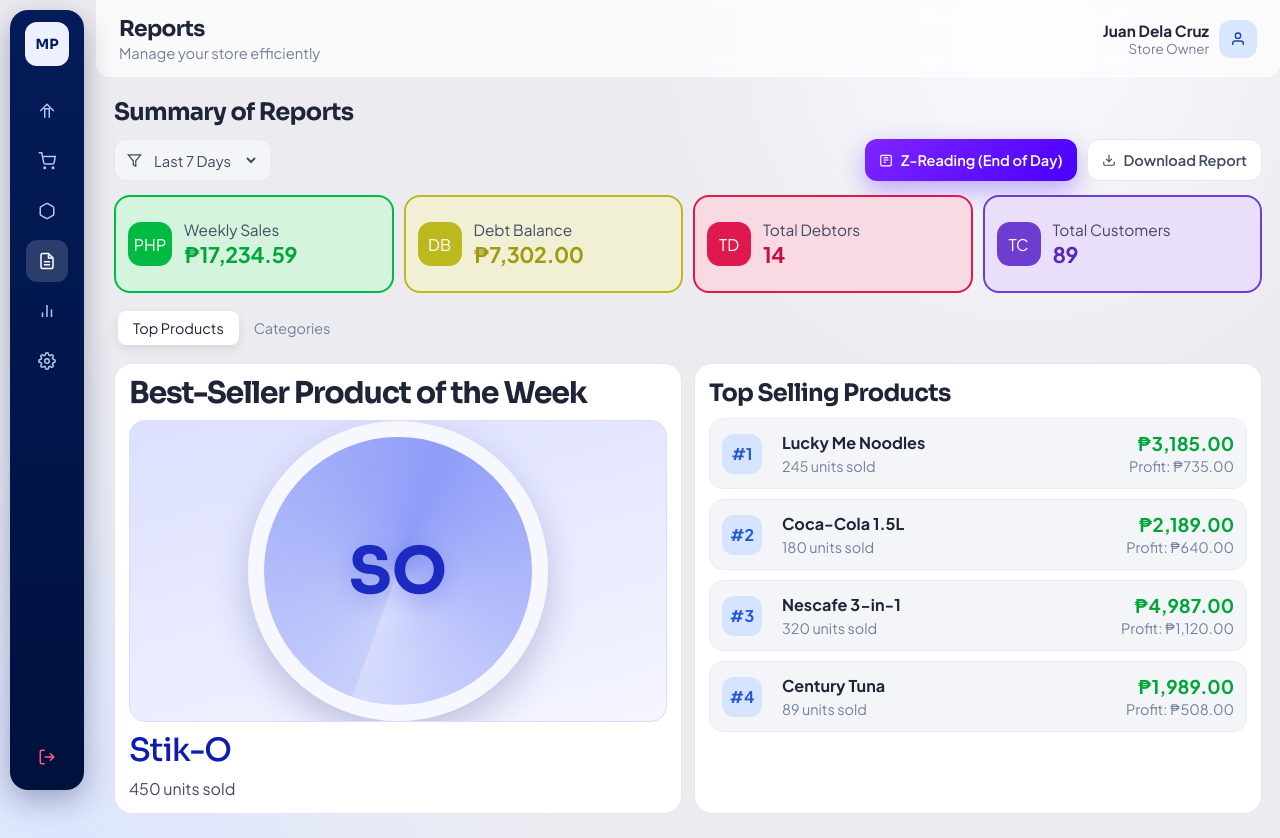
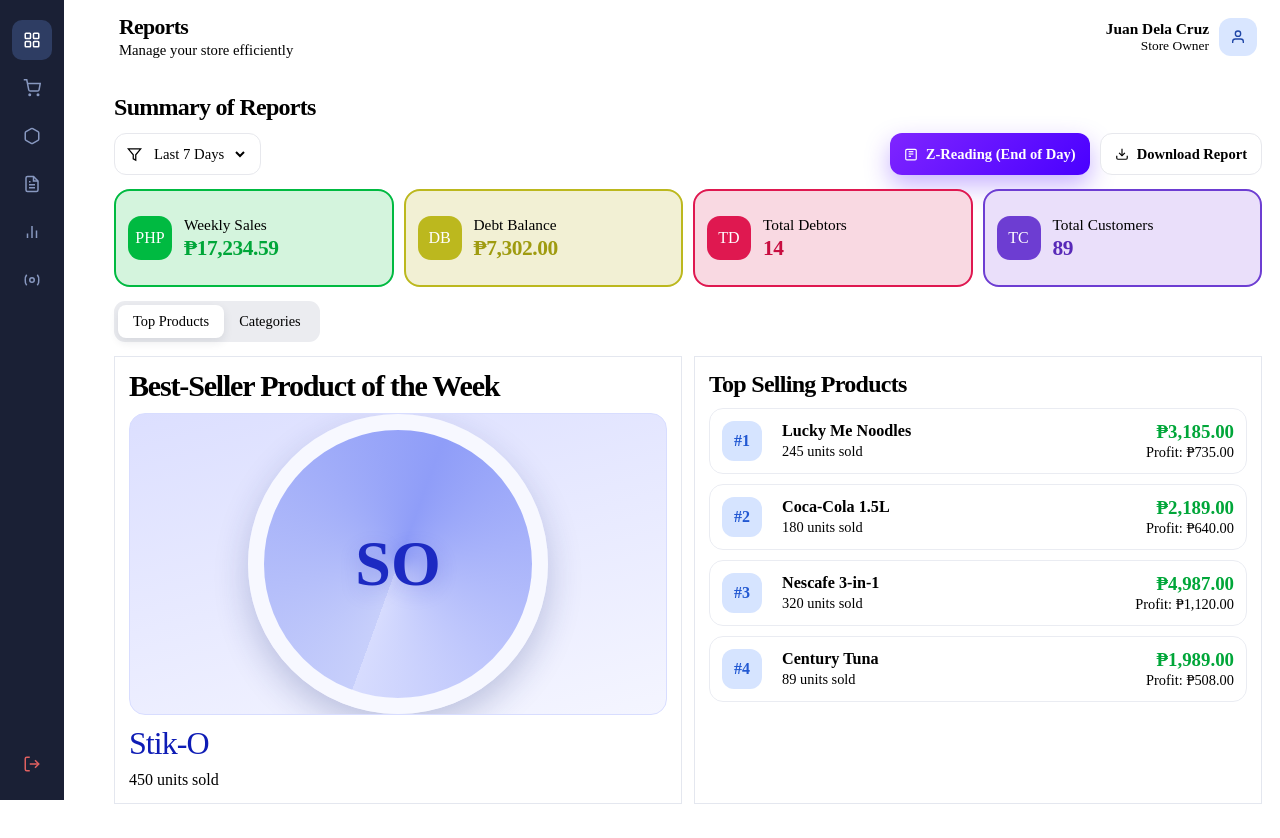
Before and after one commit to jeremiahmaxwellang/ITISDEV-MicroPOS, a PHP site: page /views/reports.html in a window 1280 px wide. After the commit the page ends 804 px from the top, so only its background shows below. Run offline with PHP 8.4, Linux system fonts and the light colour scheme.

Commit message:
[FRONTEND FIX] modified nvabar css

```diff
--- a/public/css/reports.css
+++ b/public/css/reports.css
@@ -5,29 +5,30 @@
 }
 
 :root {
-  --bg: #ececf0;
-  --surface: #ffffff;
-  --surface-soft: #f4f5f8;
-  --ink-strong: #1f2538;
-  --ink-body: #414a63;
-  --ink-soft: #73809a;
-  --line: #d9dde6;
-  --navy: #021648;
-  --navy-soft: #10245b;
-  --green: #02b63b;
-  --green-soft: #dbf6e2;
-  --gold: #b7ae10;
-  --gold-soft: #f2f0cf;
-  --rose: #e0184a;
-  --rose-soft: #f9d8df;
-  --violet: #6f3dc8;
-  --violet-soft: #eaddfa;
-  --electric: #5f00ff;
-  --radius-xl: 18px;
-  --radius-lg: 14px;
-  --radius-md: 10px;
-  --font-main: "Plus Jakarta Sans", "Segoe UI", sans-serif;
-  --font-head: "Sora", "Segoe UI", sans-serif;
+    --navy: #1a2035;
+    --navy-light: #243050;
+    --navy-lighter: #2e3d63;
+    --blue-accent: #3b5bdb;
+    --blue-hover: #2f4ac7;
+    --green: #2ec77a;
+    --green-bg: #edfaf3;
+    --red: #e63946;
+    --red-bg: #fff0f1;
+    --red-border: #fcc5c8;
+    --orange: #e07c24;
+    --orange-bg: #fff8ee;
+    --orange-border: #f9d9a8;
+    --yellow-warn: #f59f00;
+    --gray-100: #f8f9fc;
+    --gray-200: #eef0f6;
+    --gray-300: #dde1ee;
+    --gray-500: #8891aa;
+    --gray-700: #4a5270;
+    --text-main: #1e2442;
+    --text-sub: #6b7394;
+    --sidebar-w: 64px;
+    --font: 'DM Sans', sans-serif;
+    --mono: 'DM Mono', monospace;
 }
 
 body {
@@ -42,17 +43,16 @@ body {
 }
 
 .sidebar {
-  position: fixed;
-  inset: 10px auto 10px 10px;
-  width: 74px;
-  background: linear-gradient(180deg, #031b59 0%, #00113e 100%);
-  border-radius: 18px;
+  width: var(--sidebar-w);
+  background: var(--navy);
   display: flex;
   flex-direction: column;
   align-items: center;
-  padding: 12px 0;
-  box-shadow: 0 10px 30px rgba(0, 18, 67, 0.32);
-  z-index: 30;
+  padding: 20px 0 16px;
+  gap: 8px;
+  position: fixed;
+  top: 0; left: 0; bottom: 0;
+  z-index: 100;
 }
 
 .sidebar-logo {
@@ -77,32 +77,35 @@ body {
 }
 
 .nav-icon {
-  width: 42px;
-  height: 42px;
-  border: 0;
-  border-radius: 11px;
-  background: transparent;
-  color: #bac6ea;
-  display: grid;
-  place-items: center;
+  width: 40px; height: 40px;
+  border-radius: 10px;
+  display: flex; align-items: center; justify-content: center;
+  color: #8898c0;
   cursor: pointer;
-  transition: background-color 0.18s ease, color 0.18s ease, transform 0.18s ease;
+  transition: background .15s, color .15s;
 }
 
 .nav-icon:hover {
-  color: #f6f8ff;
-  background: rgba(255, 255, 255, 0.12);
-  transform: translateY(-1px);
+  background: var(--navy-light);
+  color: #c4ceea;
 }
 
 .nav-icon.active {
-  color: #fff;
-  background: rgba(255, 255, 255, 0.16);
+  background: var(--navy-lighter);
+  color: white;
+}
+
+.sidebar-bottom {
+  margin-top: auto;
 }
 
 .nav-icon.logout {
-  margin-top: auto;
-  color: #ff5f74;
+  color: #e06060;
+}
+
+.nav-icon.logout:hover {
+  background: rgba(224,96,96,.12);
+  color: #e63946;
 }
 
 .main {
--- a/views/reports.html
+++ b/views/reports.html
@@ -13,59 +13,66 @@
 </head>
 
 <body>
-  <aside class="sidebar">
-    <div class="sidebar-logo">MP</div>
 
-    <nav class="sidebar-nav">
-      <button class="nav-icon" aria-label="Dashboard">
+  <!-- SIDEBAR -->
+
+  <nav class="sidebar">
+
+    <div class="nav-icon active" title="Dashboard">
       <svg width="18" height="18" viewBox="0 0 24 24" fill="none" stroke="currentColor" stroke-width="2">
-          <path d="M3 12l9-9 9 9" />
-          <path d="M9 21V9h6v12" />
+        <rect x="3" y="3" width="7" height="7" rx="1" />
+        <rect x="14" y="3" width="7" height="7" rx="1" />
+        <rect x="3" y="14" width="7" height="7" rx="1" />
+        <rect x="14" y="14" width="7" height="7" rx="1" />
       </svg>
-      </button>
-      <button class="nav-icon" aria-label="Cart">
+    </div>
+    <div class="nav-icon" title="Cart">
       <svg width="18" height="18" viewBox="0 0 24 24" fill="none" stroke="currentColor" stroke-width="2">
-          <circle cx="9" cy="21" r="1"></circle>
-          <circle cx="20" cy="21" r="1"></circle>
-          <path d="M1 1h4l2.68 13.39a2 2 0 0 0 2 1.61h9.72a2 2 0 0 0 2-1.61L23 6H6"></path>
+        <circle cx="9" cy="21" r="1" />
+        <circle cx="20" cy="21" r="1" />
+        <path d="M1 1h4l2.68 13.39a2 2 0 0 0 2 1.61h9.72a2 2 0 0 0 2-1.61L23 6H6" />
       </svg>
-      </button>
-      <button class="nav-icon" aria-label="Products">
+    </div>
+    <div class="nav-icon" title="Products">
       <svg width="18" height="18" viewBox="0 0 24 24" fill="none" stroke="currentColor" stroke-width="2">
-          <path d="M21 16V8a2 2 0 0 0-1-1.73l-7-4a2 2 0 0 0-2 0l-7 4A2 2 0 0 0 3 8v8a2 2 0 0 0 1 1.73l7 4a2 2 0 0 0 2 0l7-4A2 2 0 0 0 21 16z"></path>
+        <path
+          d="M21 16V8a2 2 0 0 0-1-1.73l-7-4a2 2 0 0 0-2 0l-7 4A2 2 0 0 0 3 8v8a2 2 0 0 0 1 1.73l7 4a2 2 0 0 0 2 0l7-4A2 2 0 0 0 21 16z" />
       </svg>
-      </button>
-      <button class="nav-icon active" aria-label="Reports">
+    </div>
+    <a class="nav-icon" title="Reports" href="/reports" aria-label="Reports">
       <svg width="18" height="18" viewBox="0 0 24 24" fill="none" stroke="currentColor" stroke-width="2">
-          <path d="M14 2H6a2 2 0 0 0-2 2v16a2 2 0 0 0 2 2h12a2 2 0 0 0 2-2V8z"></path>
-          <polyline points="14 2 14 8 20 8"></polyline>
-          <line x1="16" y1="13" x2="8" y2="13"></line>
-          <line x1="16" y1="17" x2="8" y2="17"></line>
+        <path d="M14 2H6a2 2 0 0 0-2 2v16a2 2 0 0 0 2 2h12a2 2 0 0 0 2-2V8z" />
+        <polyline points="14 2 14 8 20 8" />
+        <line x1="16" y1="13" x2="8" y2="13" />
+        <line x1="16" y1="17" x2="8" y2="17" />
+        <polyline points="10 9 9 9 8 9" />
       </svg>
-      </button>
-      <button class="nav-icon" aria-label="Analytics">
+    </a>
+    <div class="nav-icon" title="Analytics">
       <svg width="18" height="18" viewBox="0 0 24 24" fill="none" stroke="currentColor" stroke-width="2">
-          <line x1="18" y1="20" x2="18" y2="10"></line>
-          <line x1="12" y1="20" x2="12" y2="4"></line>
-          <line x1="6" y1="20" x2="6" y2="14"></line>
+        <line x1="18" y1="20" x2="18" y2="10" />
+        <line x1="12" y1="20" x2="12" y2="4" />
+        <line x1="6" y1="20" x2="6" y2="14" />
       </svg>
-      </button>
-      <button class="nav-icon" aria-label="Settings">
+    </div>
+    <div class="nav-icon" title="Settings">
       <svg width="18" height="18" viewBox="0 0 24 24" fill="none" stroke="currentColor" stroke-width="2">
-          <circle cx="12" cy="12" r="3"></circle>
-          <path d="M19.4 15a1.65 1.65 0 0 0 .33 1.82l.06.06a2 2 0 1 1-2.83 2.83l-.06-.06a1.65 1.65 0 0 0-1.82-.33 1.65 1.65 0 0 0-1 1.51V21a2 2 0 1 1-4 0v-.09A1.65 1.65 0 0 0 9 19.4a1.65 1.65 0 0 0-1.82.33l-.06.06a2 2 0 1 1-2.83-2.83l.06-.06A1.65 1.65 0 0 0 4.6 15a1.65 1.65 0 0 0-1.51-1H3a2 2 0 1 1 0-4h.09A1.65 1.65 0 0 0 4.6 9a1.65 1.65 0 0 0-.33-1.82l-.06-.06a2 2 0 1 1 2.83-2.83l.06.06A1.65 1.65 0 0 0 9 4.6a1.65 1.65 0 0 0 1-1.51V3a2 2 0 1 1 4 0v.09A1.65 1.65 0 0 0 15 4.6a1.65 1.65 0 0 0 1.82-.33l.06-.06a2 2 0 1 1 2.83 2.83l-.06.06A1.65 1.65 0 0 0 19.4 9c.65 0 1.24.39 1.49 1H21a2 2 0 1 1 0 4h-.09c-.25.61-.84 1-1.51 1z"></path>
+        <circle cx="12" cy="12" r="3" />
+        <path
+          d="M19.07 4.93A10 10 0 0 1 21 12a10 10 0 0 1-1.93 7.07M4.93 4.93A10 10 0 0 0 3 12a10 10 0 0 0 1.93 7.07" />
       </svg>
-      </button>
+    </div>
+
+    <div class="sidebar-bottom">
+      <div class="nav-icon logout" title="Logout">
+        <svg width="18" height="18" viewBox="0 0 24 24" fill="none" stroke="currentColor" stroke-width="2">
+          <path d="M9 21H5a2 2 0 0 1-2-2V5a2 2 0 0 1 2-2h4" />
+          <polyline points="16 17 21 12 16 7" />
+          <line x1="21" y1="12" x2="9" y2="12" />
+        </svg>
+      </div>
+    </div>
   </nav>
-
-    <button class="nav-icon logout" aria-label="Logout">
-      <svg width="18" height="18" viewBox="0 0 24 24" fill="none" stroke="currentColor" stroke-width="2">
-        <path d="M9 21H5a2 2 0 0 1-2-2V5a2 2 0 0 1 2-2h4"></path>
-        <polyline points="16 17 21 12 16 7"></polyline>
-        <line x1="21" y1="12" x2="9" y2="12"></line>
-      </svg>
-    </button>
-  </aside>
 
   <main class="main">
     <header class="topbar">
```
Lines whose indentation alone changed are shown as unchanged.
